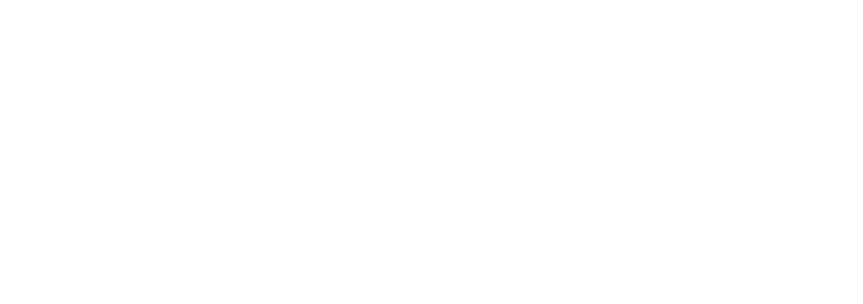
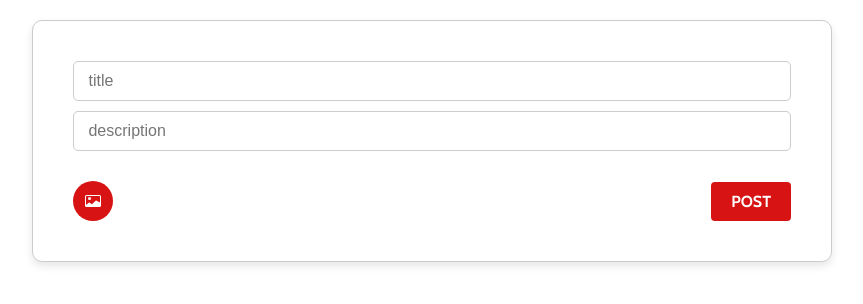
Before and after one commit to bhargav-kalsariya/Youtube, a React (Create React App) app in the folder client/: page /create-video in a window 1280 px wide. Before the commit this address had no page. Shown: the top 304 px of the page, without its empty margins (208-1071 px from the left). Built offline with nearby package versions, Linux system fonts and the light colour scheme.

Commit message:
added create-video component in client side

```diff
--- a/client/package.json
+++ b/client/package.json
@@ -10,6 +10,7 @@
     "axios": "^1.7.2",
     "react": "^18.3.1",
     "react-dom": "^18.3.1",
+    "react-icons": "^5.2.1",
     "react-redux": "^9.1.2",
     "react-router-dom": "^6.24.0",
     "react-scripts": "5.0.1",
--- a/client/src/App.js
+++ b/client/src/App.js
@@ -4,6 +4,7 @@
 import Login from './pages/Login/Login';
 import Home from './pages/Home/Home';
 import Ifunauthorized from './components/Ifunauthorized';
+import CreateVideo from './components/CreateVideo/CreateVideo';
 
 function App() {
     return (
@@ -11,6 +12,7 @@
             <Routes>
 
                 <Route path='/' element={<Home />}></Route>
+                <Route path='/create-video' element={<CreateVideo />}></Route>
 
                 <Route element={<Ifunauthorized />}>
 
--- /dev/null
+++ b/client/src/components/CreateVideo/CreateVideo.js
@@ -0,0 +1,86 @@
+import React, { useState } from 'react'
+import './CreateVideo.scss';
+import { BsCardImage } from 'react-icons/bs'
+
+function CreateVideo() {
+
+    const [title, setTitle] = useState('');
+    const [description, setDescription] = useState('');
+    const [videoFile, setVideoFile] = useState(null);
+    const [videoPreview, setVideoPreview] = useState(null);
+
+    function handleImageChange(e) {
+        const file = e.target.files[0];
+        const fileReader = new FileReader();
+        if (file) {
+            fileReader.readAsDataURL(file);
+        } else {
+            setVideoPreview(null);
+            return;
+        }
+
+        fileReader.onload = () => {
+            if (fileReader.readyState === fileReader.DONE) {
+                setVideoFile(file);
+                setVideoPreview(fileReader.result);
+            }
+        };
+    }
+
+    async function handlePostSubmit() {
+
+        // try {
+
+        //     const response = await axiosClient.post('/posts/', {
+        //         title,
+        //         postImg
+        //     })
+        //     console.log('create post', response);
+        //     disPatch(getUserProfile({
+        //         userId: myProfile?._id
+        //     }))
+
+        // } catch (error) {
+
+        //     return Promise.reject(error);
+
+        // } finally {
+
+        //     setTitle('');
+        //     setPostImg('');
+
+        // }
+
+    }
+
+    return (
+        <div className='createVideo'>
+            <div className="video-information">
+                <div className="right-part">
+                    <input value={title} type="text" className='title' placeholder=' title ' onChange={(e) => setTitle(e.target.value)} />
+                    <input value={description} type="text" className='description' placeholder=' description ' onChange={(e) => setDescription(e.target.value)} />
+
+                    {videoPreview && (
+                        <div className="video-preview">
+                            <video width="400" controls>
+                                <source src={videoPreview} type={videoFile.type} />
+                            </video>
+                        </div>
+                    )}
+
+                    <div className="bottom-part">
+                        <div className="input-post-img">
+                            <label htmlFor="userImg" className='lableImg'>
+                                <BsCardImage />
+                            </label>
+                            <input className='inputImg' type="file" accept='image/*' id="userImg" onChange={handleImageChange} />
+                        </div>
+                        <div className="post-btn btn-primary" onClick={handlePostSubmit}>Post</div>
+                    </div>
+                </div>
+            </div>
+        </div>
+    )
+}
+
+export default CreateVideo
--- /dev/null
+++ b/client/src/components/CreateVideo/CreateVideo.scss
@@ -0,0 +1,95 @@
+.createVideo {
+  display: flex;
+  flex-direction: column;
+  align-items: center;
+  padding: 20px;
+  background-color: #fff;
+  border: 1px solid #ccc;
+  border-radius: 10px;
+  max-width: 800px;
+  margin: 20px auto;
+  box-shadow: 0 4px 8px rgba(0, 0, 0, 0.1);
+
+  .video-information {
+    display: flex;
+    justify-content: center;
+    align-items: center;
+    width: 100%;
+
+    .right-part {
+      display: flex;
+      flex-direction: column;
+      align-items: center;
+      width: 100%;
+      padding: 20px;
+
+      .title,
+      .description {
+        width: 100%;
+        padding: 10px;
+        font-size: 16px;
+        border: 1px solid #ccc;
+        border-radius: 5px;
+        margin-bottom: 10px;
+        outline: none;
+        transition: border-color 0.3s;
+
+        &:focus {
+          border-color: #888;
+        }
+      }
+
+      .video-preview {
+        width: 100%;
+        margin: 20px 0;
+        video {
+          width: 100%;
+          border-radius: 5px;
+        }
+      }
+
+      .bottom-part {
+        display: flex;
+        justify-content: space-between;
+        align-items: center;
+        width: 100%;
+        margin-top: 20px;
+
+        .input-post-img {
+          display: flex;
+          align-items: center;
+          .lableImg {
+            display: inline-block;
+            background-color: var(--accent-color);
+            color: white;
+            display: flex;
+            justify-content: center;
+            align-items: center;
+            width: 40px;
+            height: 40px;
+            cursor: pointer;
+            border-radius: 50%;
+            &:hover {
+              background-color: red;
+              transition: all 0.5s ease-in-out;
+            }
+          }
+
+          .inputImg {
+            display: none;
+          }
+        }
+
+        .post-btn {
+          padding: 10px 20px;
+          cursor: pointer;
+
+          &:hover {
+            background-color: red;
+            transition: all 0.5s ease-in-out;
+          }
+        }
+      }
+    }
+  }
+}
--- a/client/src/components/Header/Header.js
+++ b/client/src/components/Header/Header.js
@@ -1,9 +1,12 @@
 import React from 'react';
 import './Header.scss';
 import { useSelector } from 'react-redux';
+import { RiVideoAddLine } from "react-icons/ri";
+import { useNavigate } from 'react-router-dom'
 
 function Header() {
 
+    const navigate = useNavigate();
     const myProfile = useSelector(state => state.userReducer?.myProfile);
     const img = 'https://fastly.picsum.photos/id/22/4434/3729.jpg?hmac=fjZdkSMZJNFgsoDh8Qo5zdA_nSGUAWvKLyyqmEt2xs0'
     console.log({ myProfile });
@@ -15,8 +18,13 @@
                 <input type="text" placeholder="Search" />
                 <button>S</button>
             </div>
-            <div className="user-profile">
-                <img src={img} alt="User Avatar" />
+            <div className="user-actions">
+                <div className="create-videos-icon" onClick={() => navigate('/create-video')}>
+                    <RiVideoAddLine />
+                </div>
+                <div className="user-avatar">
+                    <img src={img} alt="User Avatar" />
+                </div>
             </div>
         </header>
     );
--- a/client/src/components/Header/Header.scss
+++ b/client/src/components/Header/Header.scss
@@ -41,14 +41,23 @@
     }
   }
 
-  .user-profile {
+  .user-actions {
+    display: flex;
+    .create-videos-icon {
+      font-size: 24px;
+      padding-inline: 20px;
+      display: flex;
+      align-items: center;
+      cursor: pointer;
+    }
+    .user-avatar {
       width: 40px;
       height: 40px;
       img {
         border-radius: 50%;
         width: 100%;
         height: 100%;
-      object-fit: cover;
       }
     }
   }
+}
--- a/client/src/index.css
+++ b/client/src/index.css
@@ -3,7 +3,7 @@
 :root {
   --primary-text-color: #212121;
   --secondary-text-color: #888;
-  --accent-color: #8800c7;
+  --accent-color: #d81313;
 }
 
 * {
```
Also changed, not shown: 1 other file (tests, documents, lock files or other folders). Lines whose indentation alone changed are shown as unchanged.
